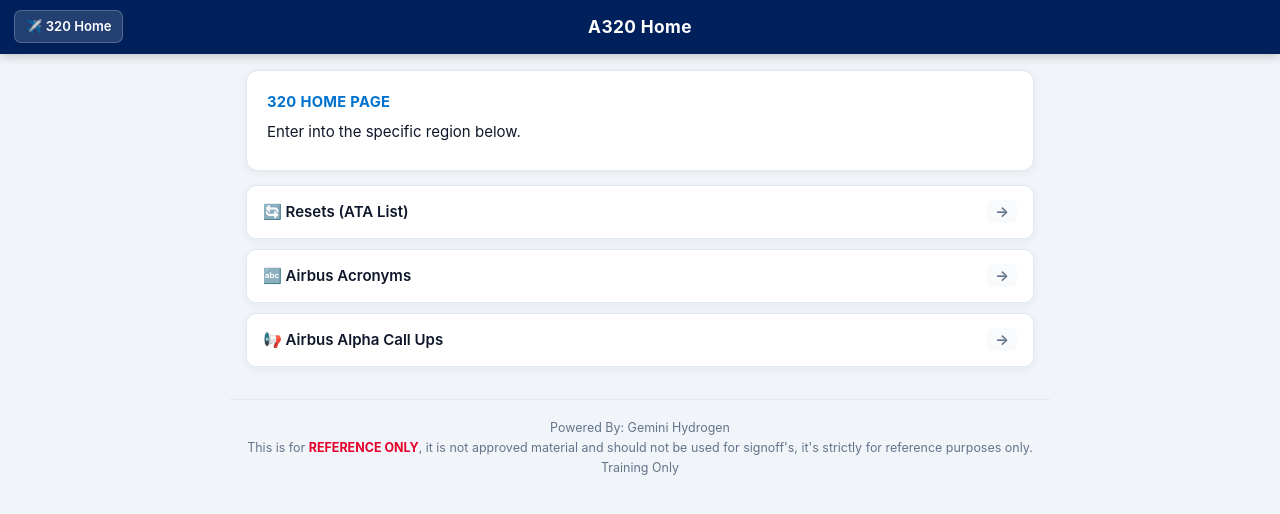
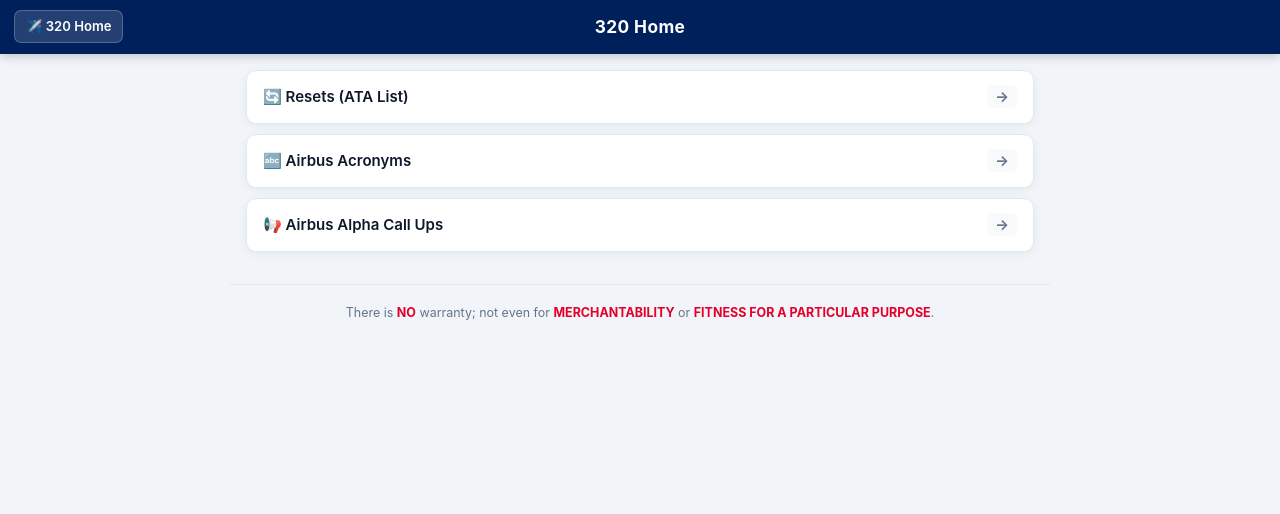
Before and after one commit to fyqc/A320-Handbook, a plain HTML site: page index.html in a window 1280 px wide. Drawn offline with Linux system fonts and the light colour scheme.

Commit message:
modify text on index page

```diff
--- a/index.html
+++ b/index.html
@@ -4,17 +4,14 @@
 <meta charset="UTF-8" />
 <meta name="viewport" content="width=device-width, initial-scale=1.0, maximum-scale=1.0, user-scalable=no" />
 <link href="css/style.css" rel="stylesheet" media="screen" type="text/css" />
-<title>A320 Home - Mobile Tech</title>
+<title>AirBus A320 Handbook</title>
 </head>
 <body>
 <div id="topbar">
 	<div id="leftnav"><a href="index.html"></a></div>
-	<div id="title">A320 Home</div>
+	<div id="title">320 Home</div>
 </div>
 <ul class="pageitem">
-	<li class="textbox"><span class="header">320 Home Page</span>
-		<p>Enter into the specific region below.</p>
-	</li>
 	<li class="menu"><a href="airbusATA.html">
 		<span class="name">🔄 Resets (ATA List)</span><span class="arrow"></span></a></li>
 	<li class="menu"><a href="Acronyms/acronyms.html">
@@ -23,9 +20,7 @@
 		<span class="name">📢 Airbus Alpha Call Ups</span><span class="arrow"></span></a></li>
 </ul>
 <div id="footer">
-	<p>Powered By: Gemini Hydrogen</p>
-	<p>This is for <strong>REFERENCE ONLY</strong>, it is not approved material and should not be used for signoff's, it's strictly for reference purposes only.</p>
-	<p>Training Only</p>
+	<p>There is <strong>NO</strong> warranty; not even for <strong>MERCHANTABILITY</strong> or <strong>FITNESS FOR A PARTICULAR PURPOSE</strong>.</p>
 </div>
 </body>
 </html>
```
